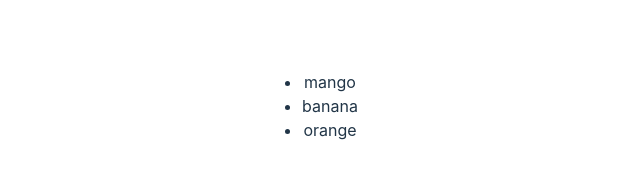
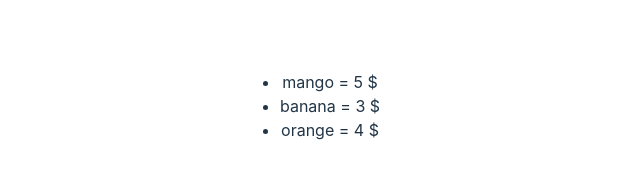
Before and after one commit to EricYanNaing/react-lessons, a React (Vite) app: page / in a window 1280 px wide. Shown: the part 294-472 px from the top of the page, without its empty margins (330-970 px from the left). Built offline with nearby package versions, Linux system fonts and the light colour scheme.

Commit message:
map array object

```diff
--- a/src/components/Frutis.jsx
+++ b/src/components/Frutis.jsx
@@ -1,10 +1,28 @@
-const fruits = ['mango','banana','orange']
-export default function Fruits(){
-    return <>
-        <ul>
-            {fruits.map((fruit) =>
-            <li>{fruit}</li>
-            )}
-        </ul>
+// const fruits = ["mango", "banana", "orange"];
+const fruits = [
+  {
+    name: "mango",
+    price: 5,
+  },
+  {
+    name: "banana",
+    price: 3,
+  },
+  {
+    name: "orange",
+    price: 4,
+  },
+];
+export default function Fruits() {
+  return (
+    <>
+      <ul>
+        {fruits.map((fruit) => (
+          <li key={fruit.name}>
+            {fruit.name} = {fruit.price} $
+          </li>
+        ))}
+      </ul>
     </>
+  );
 }
```
